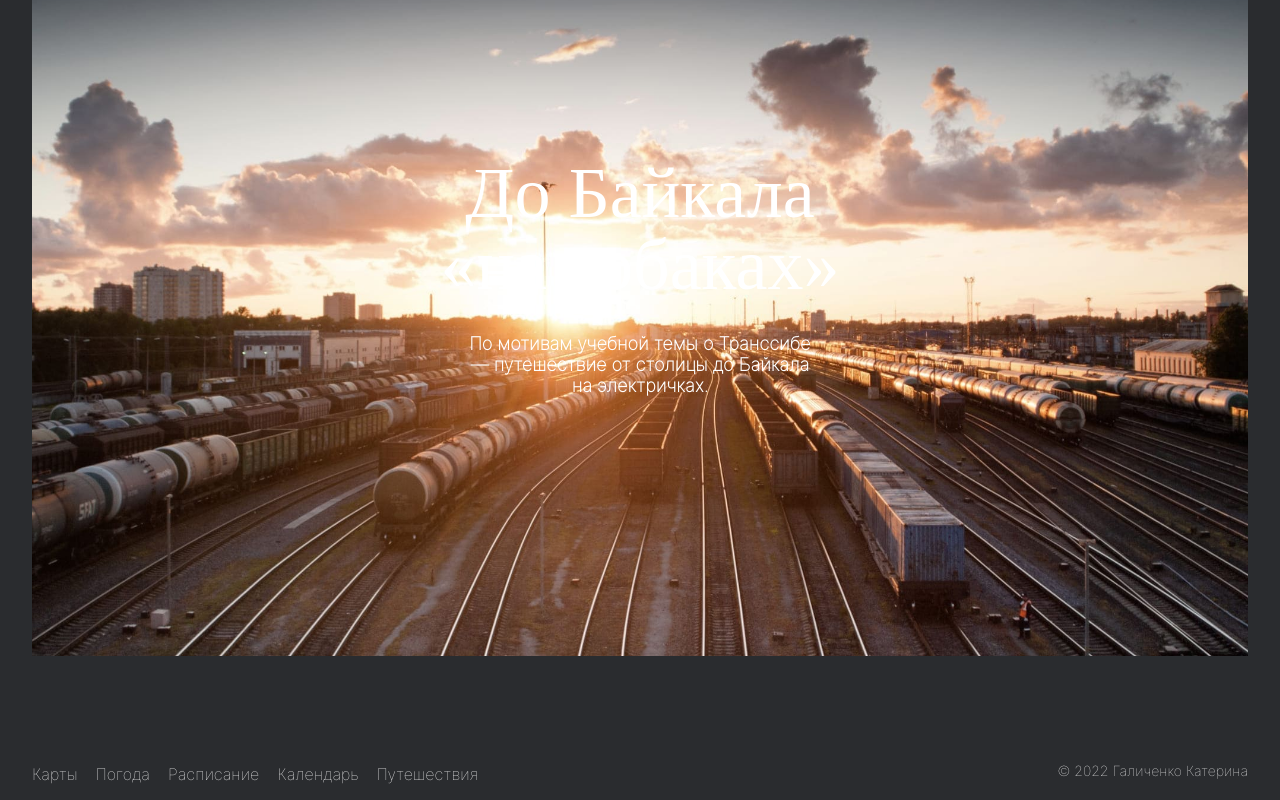
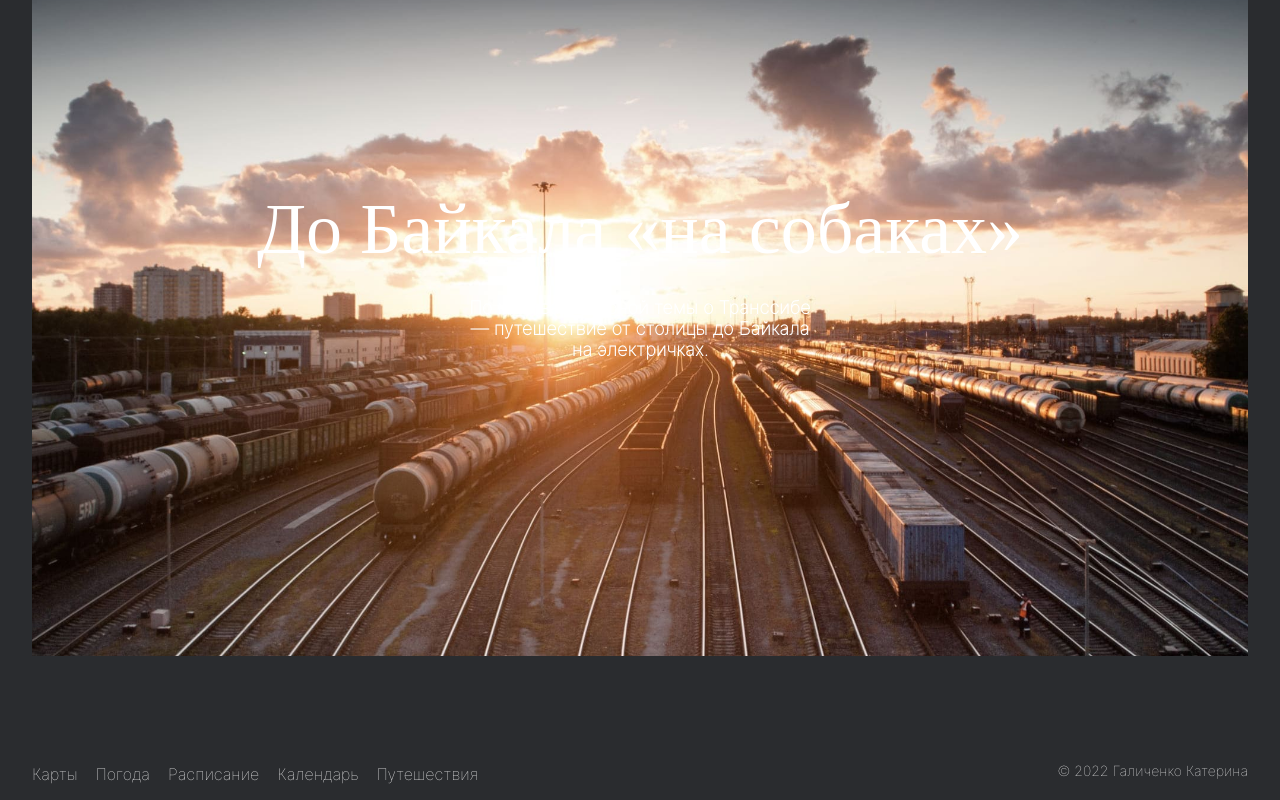
Before and after one commit to Galichenkokaty/russian-travel, a plain HTML site: page index.html in a window 1280 px wide. Shown: the part 6507-7307 px from the top of the page. Drawn offline with Linux system fonts and the light colour scheme; a web font is replaced by a local one.

Commit message:
Проект на проверку

```diff
--- a/index.html
+++ b/index.html
@@ -131,7 +131,7 @@
             <section class="cover">
                 <img class="cover__background" src="./image/cover-trains.jpg" alt="Поезда">
                 <div class="cover__text">
-                    <a class="cover__title title" href="https://stampsy.com/na-elektrichkakh-do-baikala"> До Байкала<br> «на собаках»</a>
+                    <a class="cover__title title" href="https://stampsy.com/na-elektrichkakh-do-baikala"> До Байкала «на собаках»</a>
                     <h3 class="cover__subtitle subtitle">По мотивам учебной темы о Транссибе — путешествие от столицы до Байкала на электричках.</h3>
                 </div>
             </section>
```
